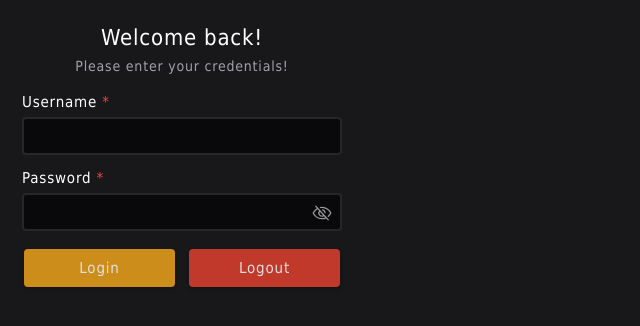
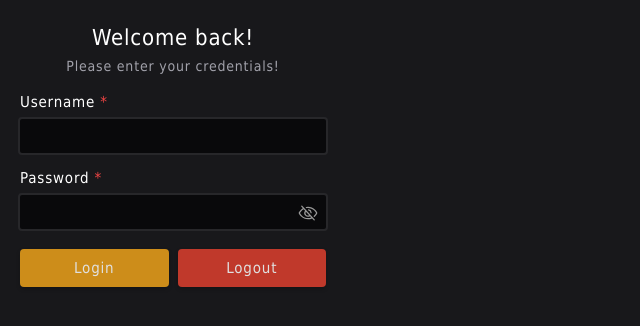
Before and after one commit to Abulkosim/chrome, a browser extension: page index.html in a window 1280 px wide. Shown: the whole page, without its empty margins (0-640 px from the left). Drawn offline with Linux system fonts and the light colour scheme.

Commit message:
refactor: style changes

```diff
--- a/style.css
+++ b/style.css
@@ -1,7 +1,7 @@
 body {
   font-family: 'Tahoma', sans-serif;
-  width: 320px;
-  padding: 12px 14px;
+  width: 310px;
+  padding: 12px 10px;
   color: #fff;
   background: #18181b;
   letter-spacing: 0.8px;
@@ -36,6 +36,8 @@ label {
   margin-bottom: 5px;
   line-height: 20px;
   font-weight: 500;
+  user-select: none;
+  margin-left: 2px;
 }
 
 input {
@@ -66,7 +68,7 @@ input:focus {
 
 #buttons {
   display: flex;
-  gap: 10px;
+  gap: 5px;
   align-items: center;
   justify-content: center;
   width: 100%;
@@ -87,6 +89,7 @@ input:focus {
   color: #e0e0e0;
   margin: 5px 2px;
   letter-spacing: 0.8px;
+  user-select: none;
 }
 
 form,
```
